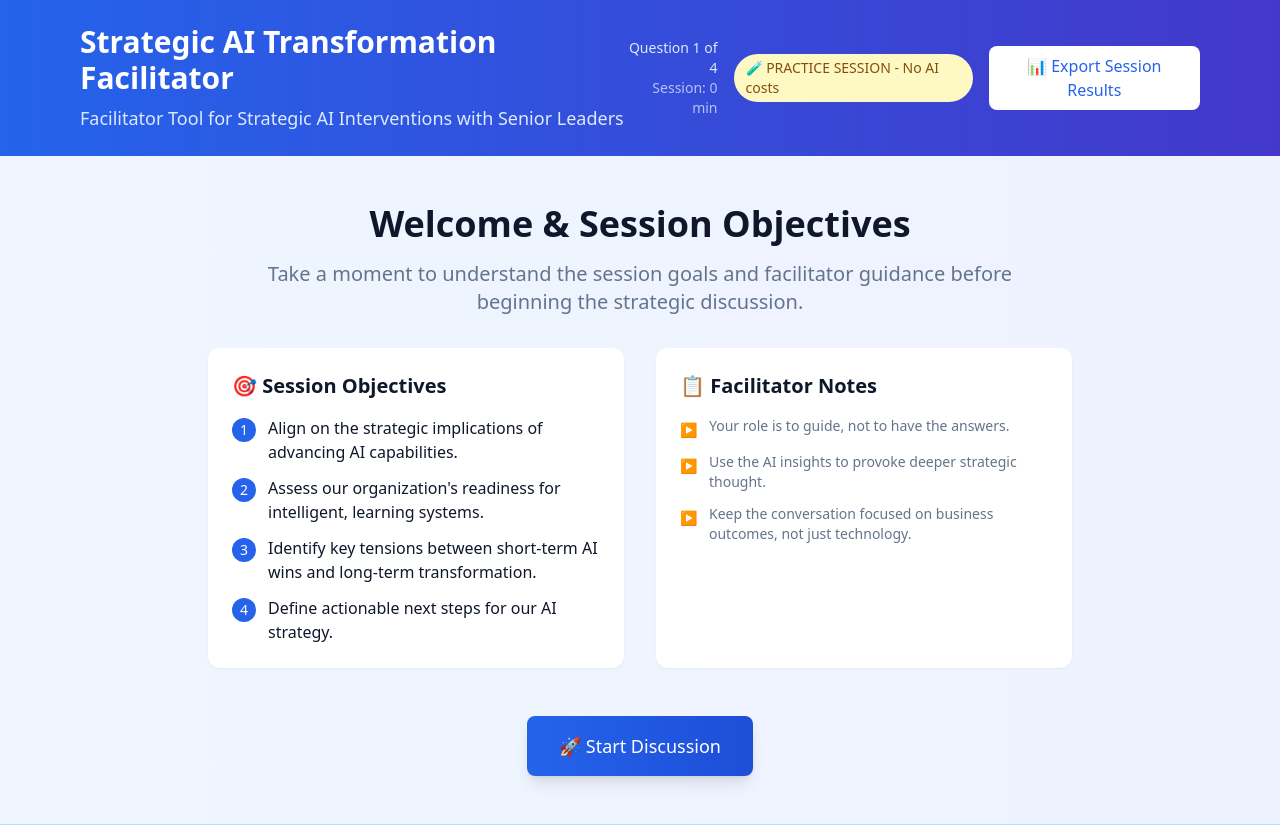
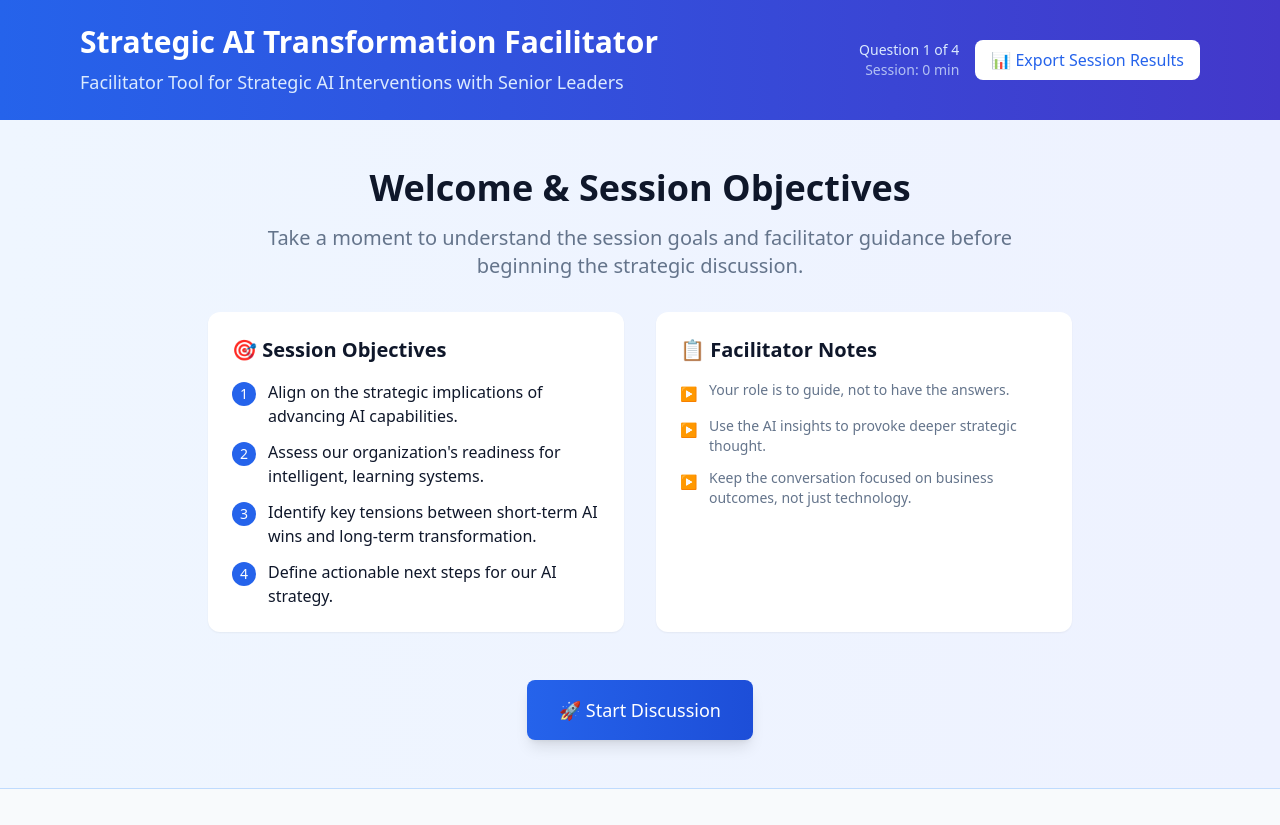
Before and after one commit to ALehav1/Ai4_Roundtable_Co-Facilitator_Agent, a Next.js app: page / in a window 1280 px wide. After the commit the page ends 800 px from the top, so only its background shows below. Built offline with nearby package versions, Linux system fonts and the light colour scheme.

Commit message:
🎯 CRITICAL FIX: Disable test mode in production - enable real AI insights (insights/followup/connect/synthesize)

```diff
--- a/src/components/RoundtableCanvas.tsx
+++ b/src/components/RoundtableCanvas.tsx
@@ -244,7 +244,7 @@ const RoundtableCanvas: React.FC = () => {
   const [currentResponse, setCurrentResponse] = useState('');
   const [participantName, setParticipantName] = useState('');
   const [isAIThinking, setIsAIThinking] = useState(false);
-  const [isTestMode, setIsTestMode] = useState(true);
+  const [isTestMode, setIsTestMode] = useState(false);
   const [error, setError] = useState<string | null>(null);
   const [timeRemaining, setTimeRemaining] = useState<number>(0);
 
```
